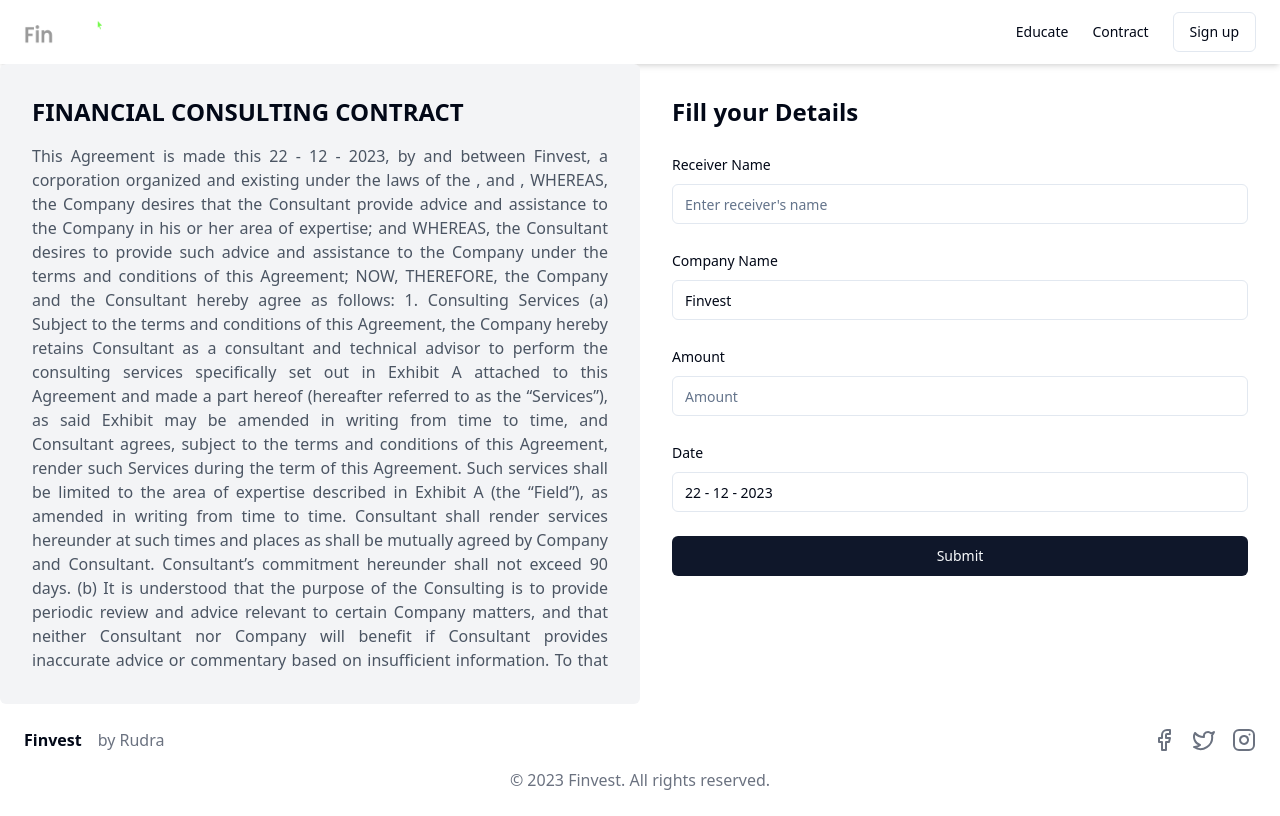
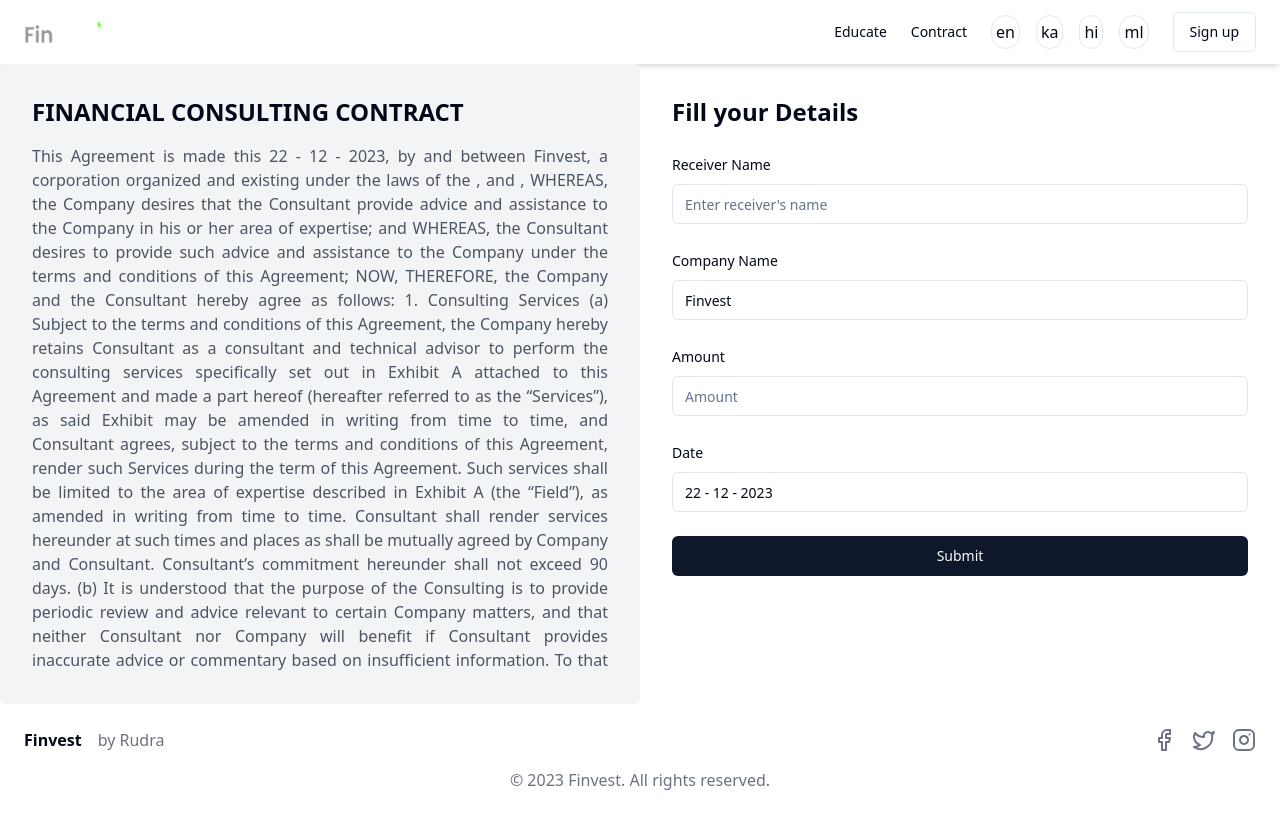
Before and after one commit to so-sc/Fin, a Next.js app in the folder web/client/: page /contract in a window 1280 px wide. Built offline with nearby package versions, Linux system fonts and the light colour scheme.

Commit message:
adds 4 languages

```diff
--- a/web/client/src/app/page.tsx
+++ b/web/client/src/app/page.tsx
@@ -103,8 +103,6 @@ export default function Component() {
           </div>
         </section>
       </main>
-
-      <TextToSpeech />
     </div>
   )
 }
--- a/web/client/src/components/navbar.tsx
+++ b/web/client/src/components/navbar.tsx
@@ -1,9 +1,22 @@
-import { ModeToggle } from "@/components/mode-toggle"
+"use client"
 import { Button } from "@/components/ui/button"
 import Image from "next/image"
 import Link from "next/link"
 
+import {
+  Select,
+  SelectContent,
+  SelectGroup,
+  SelectItem,
+  SelectTrigger,
+  SelectValue,
+} from "@/components/ui/select"
+import { useRouter } from "next/navigation"
+import { useState } from "react"
+
 export default function Navbar() {
+  const [language, setLanguage] = useState("en")
+  const router = useRouter()
   return (
     <header className="px-4 lg:px-6 h-16 flex items-center bg-background shadow-md">
       <Link
@@ -26,6 +39,54 @@ export default function Navbar() {
         >
           Contract
         </Link>
+        {/* <Select defaultValue="en">
+          <SelectTrigger>
+            <SelectValue placeholder="Language" />
+          </SelectTrigger>
+          <SelectContent>
+            <SelectGroup>
+              <SelectItem value="en">English</SelectItem>
+              <SelectItem
+                value="ka"
+                onSelect={() =>
+                  router.push(
+                    "https://finvest--rudra-vercel-app.translate.goog/?_x_tr_sl=en&_x_tr_tl=kn&_x_tr_hl=en-US&_x_tr_pto=wapp"
+                  )
+                }
+              >
+                Kannada
+              </SelectItem>
+              <SelectItem value="hi">Hindi</SelectItem>
+              <SelectItem value="ml">Malayalam</SelectItem>
+            </SelectGroup>
+          </SelectContent>
+        </Select> */}
+        <div className="flex list-none gap-4">
+          <Link
+            className="border rounded-full cursor-pointer p-1"
+            href="https://finvest-rudra.vercel.app"
+          >
+            en
+          </Link>
+          <Link
+            className="border rounded-full cursor-pointer p-1"
+            href="https://finvest--rudra-vercel-app.translate.goog/?_x_tr_sl=en&_x_tr_tl=kn&_x_tr_hl=en-US&_x_tr_pto=wapp"
+          >
+            ka
+          </Link>
+          <Link
+            className="border rounded-full cursor-pointer p-1"
+            href="https://finvest--rudra-vercel-app.translate.goog/?_x_tr_sl=en&_x_tr_tl=hi&_x_tr_hl=en-US&_x_tr_pto=wapp&_x_tr_hist=true"
+          >
+            hi
+          </Link>
+          <Link
+            className="border rounded-full cursor-pointer p-1"
+            href="https://finvest--rudra-vercel-app.translate.goog/?_x_tr_sl=en&_x_tr_tl=ml&_x_tr_hl=en-US&_x_tr_pto=wapp&_x_tr_hist=true"
+          >
+            ml
+          </Link>
+        </div>
         {/* <ModeToggle /> */}
         <Button variant="outline" asChild>
           <Link href="/onboarding">Sign up</Link>
--- a/web/client/src/components/text-to-speech.tsx
+++ b/web/client/src/components/text-to-speech.tsx
@@ -1,5 +1,4 @@
 "use client"
-
 import React, { useState } from "react"
 import { AudioRecorder, useAudioRecorder } from "react-audio-voice-recorder"
 
@@ -12,7 +11,6 @@ export default function TextToSpeech() {
     const audio = document.createElement("audio")
     audio.src = url
     audio.controls = true
-    document.body.appendChild(audio)
 
     const recognition = new (window as any).webkitSpeechRecognition()
 
@@ -30,12 +28,10 @@ export default function TextToSpeech() {
       console.error("Speech recognition error", event.error)
     }
 
-    // Feed the audio blob to the speech recognition API
     const audioBlob = new Blob([blob], { type: "audio/wav" })
     const audioUrl = URL.createObjectURL(audioBlob)
     const audioElement = new Audio(audioUrl)
-    audioElement.play()
-    recognition.start()
+    console.log({ audioElement, audioBlob, audioUrl })
   }
 
   return (
```
